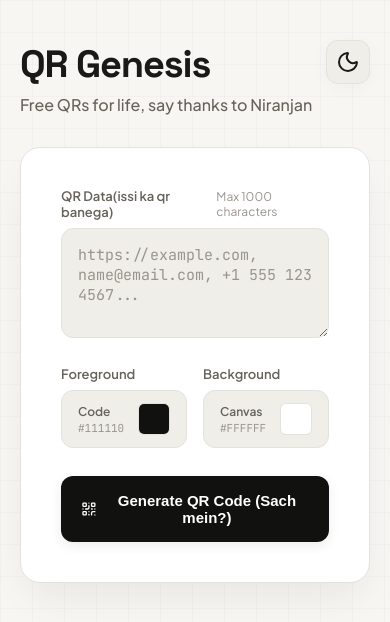
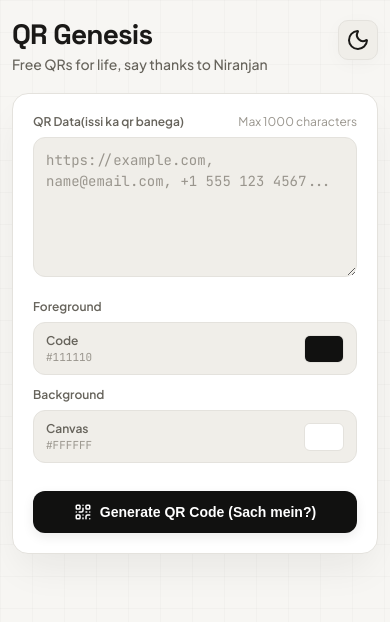
Before and after one commit to NiranjanKumarsing/QR-Genesis, a plain HTML site: page index.html in a window 390 px wide. Drawn offline with nearby package versions, Linux system fonts and the light colour scheme.

Commit message:
Improve mobile layout: add responsive CSS for phones

```diff
--- a/style.css
+++ b/style.css
@@ -16,7 +16,7 @@
   --error-text: #b91c1c;
   --shadow-float: 0 20px 40px -10px rgba(26, 25, 23, 0.08);
   --shadow-subtle: 0 4px 20px -2px rgba(26, 25, 23, 0.04);
-    --grid-line: rgba(0,0,0,0.02);
+  --grid-line: rgba(0, 0, 0, 0.02);
 }
 
 :root[data-theme="dark"] {
@@ -37,18 +37,21 @@
   --error-text: #fca5a5;
   --shadow-float: 0 20px 40px -10px rgba(0, 0, 0, 0.4);
   --shadow-subtle: 0 4px 20px -2px rgba(0, 0, 0, 0.2);
-    --grid-line: rgba(255,255,255,0.015);
+  --grid-line: rgba(255, 255, 255, 0.015);
 }
 
 * {
   margin: 0;
   padding: 0;
   box-sizing: border-box;
-    transition: background-color 0.25s ease, border-color 0.25s ease, color 0.25s ease;
+  transition:
+    background-color 0.25s ease,
+    border-color 0.25s ease,
+    color 0.25s ease;
 }
 
 body {
-    font-family: 'Plus Jakarta Sans', sans-serif;
+  font-family: "Plus Jakarta Sans", sans-serif;
   background-color: var(--bg-color);
   color: var(--text-main);
   min-height: 100vh;
@@ -62,7 +65,7 @@ body {
 }
 
 body::before {
-    content: '';
+  content: "";
   position: absolute;
   top: 0;
   left: 0;
@@ -96,7 +99,7 @@ body::before {
 }
 
 h1 {
-    font-family: 'Space Grotesk', sans-serif;
+  font-family: "Space Grotesk", sans-serif;
   font-size: 38px;
   font-weight: 700;
   letter-spacing: -0.03em;
@@ -123,7 +126,10 @@ h1 {
   cursor: pointer;
   box-shadow: var(--shadow-subtle);
   flex-shrink: 0;
-    transition: transform 0.2s ease, background-color 0.2s ease, border-color 0.2s ease;
+  transition:
+    transform 0.2s ease,
+    background-color 0.2s ease,
+    border-color 0.2s ease;
 }
 
 .theme-toggle-btn:hover {
@@ -136,8 +142,12 @@ h1 {
   height: 20px;
 }
 
-[data-theme="light"] .sun-icon { display: none; }
-[data-theme="dark"] .moon-icon { display: none; }
+[data-theme="light"] .sun-icon {
+  display: none;
+}
+[data-theme="dark"] .moon-icon {
+  display: none;
+}
 
 .main-card {
   background: var(--surface-color);
@@ -169,7 +179,7 @@ textarea {
   border-radius: 12px;
   color: var(--text-main);
   font-size: 15px;
-    font-family: 'JetBrains Mono', monospace;
+  font-family: "JetBrains Mono", monospace;
   resize: vertical;
   min-height: 110px;
 }
@@ -203,8 +213,14 @@ textarea:focus {
 }
 
 @keyframes fadeInBadge {
-    from { opacity: 0; transform: translateY(-4px); }
-    to { opacity: 1; transform: translateY(0); }
+  from {
+    opacity: 0;
+    transform: translateY(-4px);
+  }
+  to {
+    opacity: 1;
+    transform: translateY(0);
+  }
 }
 
 .options-grid {
@@ -242,7 +258,7 @@ textarea:focus {
 }
 
 .color-label-group span.hex-display {
-    font-family: 'JetBrains Mono', monospace;
+  font-family: "JetBrains Mono", monospace;
   font-size: 11px;
   color: var(--text-muted);
   text-transform: uppercase;
@@ -301,7 +317,6 @@ input[type="color"] {
   transform: none;
 }
 
-/* Error Banner */
 .error {
   background: var(--error-bg);
   border: 1px solid var(--error-border);
@@ -330,8 +345,14 @@ input[type="color"] {
 }
 
 @keyframes fadeInResult {
-    from { opacity: 0; transform: translateY(6px); }
-    to { opacity: 1; transform: translateY(0); }
+  from {
+    opacity: 0;
+    transform: translateY(6px);
+  }
+  to {
+    opacity: 1;
+    transform: translateY(0);
+  }
 }
 
 .preview-heading {
@@ -361,7 +382,9 @@ input[type="color"] {
 }
 
 @keyframes spin {
-    to { transform: rotate(360deg); }
+  to {
+    transform: rotate(360deg);
+  }
 }
 
 .loading-text {
@@ -416,3 +439,91 @@ input[type="color"] {
   border-color: var(--border-hover);
   transform: translateY(-1px);
 }
+
+/* Responsive adjustments for small screens to reduce cramped text */
+@media (max-width: 480px) {
+  body {
+    padding: 20px 12px;
+  }
+
+  .app-wrapper {
+    max-width: 100%;
+    gap: 20px;
+  }
+
+  h1 {
+    font-size: 28px;
+    line-height: 1.05;
+  }
+
+  .subtitle {
+    font-size: 14px;
+  }
+
+  .theme-toggle-btn {
+    width: 40px;
+    height: 40px;
+    border-radius: 10px;
+  }
+
+  .main-card {
+    padding: 20px;
+    border-radius: 16px;
+  }
+
+  .form-group {
+    margin-bottom: 18px;
+  }
+
+  label {
+    font-size: 12px;
+  }
+
+  textarea {
+    min-height: 140px;
+    padding: 12px;
+    font-size: 14px;
+    line-height: 1.45;
+  }
+
+  .options-grid {
+    grid-template-columns: 1fr;
+    gap: 12px;
+  }
+
+  .color-control-box {
+    padding: 10px 12px;
+  }
+
+  .color-input-wrapper {
+    width: 40px;
+    height: 28px;
+  }
+
+  .btn-primary {
+    padding: 12px 14px;
+    font-size: 14px;
+  }
+
+  .type-badge {
+    font-size: 11px;
+    padding: 4px 8px;
+  }
+
+  .preview-heading {
+    font-size: 12px;
+  }
+
+  #loading-state { gap: 12px; }
+
+  #qr-image { padding: 12px; }
+
+  .download-btn { padding: 10px 12px; max-width: 100%; }
+
+  .result-container { padding-top: 20px; margin-top: 20px; }
+}
+
+@media (max-width: 360px) {
+  h1 { font-size: 24px; }
+  textarea { min-height: 120px; }
+}
```
Lines whose indentation alone changed are shown as unchanged.
